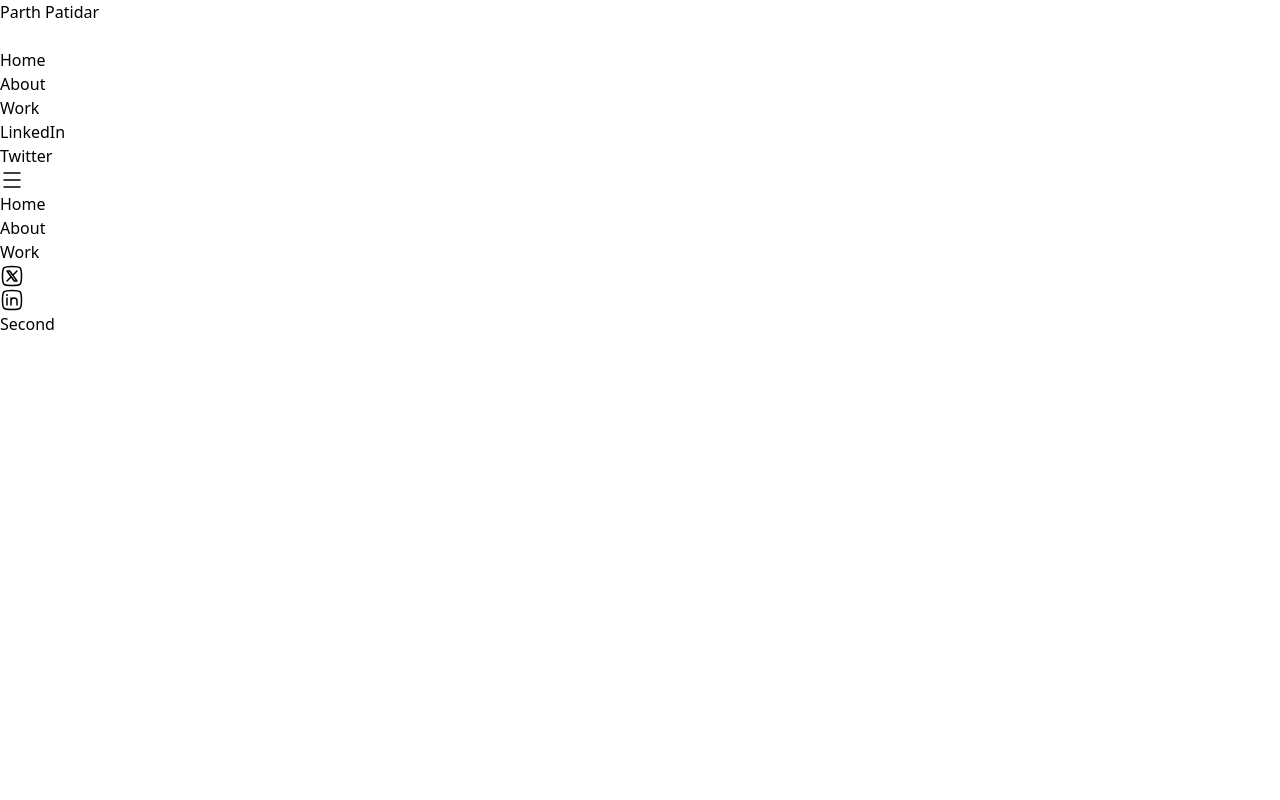
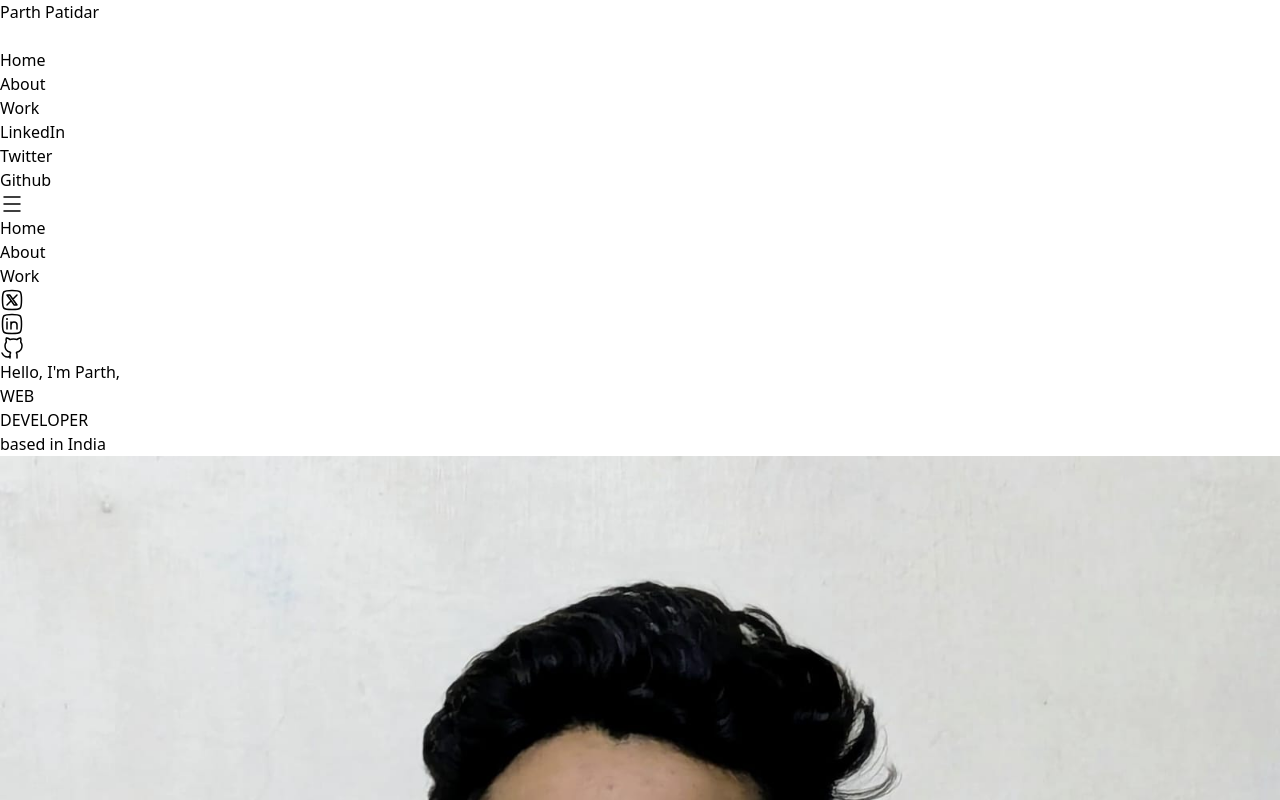
Before and after one commit to ParthPatidar04/Portfolio-Parth, a React (Vite) app in the folder portfolioWebsite/: page / in a window 1280 px wide. Shown: the top 800 px of the page. Built offline with nearby package versions, Linux system fonts and the light colour scheme.

Commit message:
add home

```diff
--- a/portfolioWebsite/index.html
+++ b/portfolioWebsite/index.html
@@ -6,7 +6,7 @@
     <meta name="viewport" content="width=device-width, initial-scale=1.0" />
     <title>Vite + React</title>
   </head>
-  <body class="bg-yellow-300 text-white">
+  <body class="bg-[#f1c27d] text-white">
     <div id="root"></div>
     <script type="module" src="/src/main.jsx"></script>
   </body>
--- a/portfolioWebsite/src/App.jsx
+++ b/portfolioWebsite/src/App.jsx
@@ -1,7 +1,8 @@
 
 import './App.css'
+import Home from './components/Home'
 import Navigation from './components/Navigation'
-import SlidingNavBar from './components/SlidingNavBar'
+
 
 function App() {
 
@@ -9,7 +10,7 @@ function App() {
   return (
     <>
       <Navigation />
-      {/* <SlidingNavBar /> */}
+      <Home />
     </>
   )
 }
--- /dev/null
+++ b/portfolioWebsite/src/components/Home.jsx
@@ -0,0 +1,25 @@
+import React from 'react'
+import profile from '../assets/profilePhoto.jpeg'
+
+function Home() {
+    return (
+            <div className='flex md:flex-row flex-col h-screen md:justify-around items-center md:items-center '>
+                <div className='animate-slide-left-to-right text-blue-800'>
+                    <div className='text-2xl'>
+                        Hello, I'm Parth,
+                    </div>
+                    <div className='text-[70px] font-extrabold'>
+                        WEB <br /> DEVELOPER
+                    </div>
+                    <div className='text-2xl'>
+                        based in India
+                    </div>
+                </div>
+                <div className=''>
+                    <img className='w-96 h-96 rounded-[180px]' src={profile} alt="" />
+                </div>
+            </div>
+    )
+}
+
+export default Home
--- a/portfolioWebsite/src/components/Navigation.jsx
+++ b/portfolioWebsite/src/components/Navigation.jsx
@@ -28,6 +28,7 @@ function Navigation() {
                                 <li className="mb-4">Work</li>
                                 <li className='mb-4'><a href="https://www.linkedin.com/in/parthpatidar2004?utm_source=share&utm_campaign=share_via&utm_content=pro">LinkedIn</a></li>
                                 <li className='mb-4'><a href="https://x.com/ParthPatidar004?t=hOHeZDcVUXPs7E1YbhheqQ&s=09">Twitter</a></li>
+                                <li><a href="https://github.com/ParthPatidar04">Github</a></li>
                             </ul>
                         </div>
                         <svg className='animation-ping' onClick={toggleSideBar} xmlns="http://www.w3.org/2000/svg" viewBox="0 0 24 24" width="24" height="24" color="#000000" fill="none">
@@ -43,19 +44,28 @@ function Navigation() {
                     <div className='cursor-pointer'>Work</div>
                 </div>
                 <div className='hidden md:flex md:basis-1/4 md:justify-center md:gap-x-14'>
+                    <a href="https://x.com/ParthPatidar004?t=hOHeZDcVUXPs7E1YbhheqQ&s=09">
                         <svg className='cursor-pointer' xmlns="http://www.w3.org/2000/svg" viewBox="0 0 24 24" width="24" height="24" color="#000000" fill="none">
                             <path d="M2.50012 12C2.50012 7.52166 2.50012 5.28249 3.89136 3.89124C5.28261 2.5 7.52178 2.5 12.0001 2.5C16.4785 2.5 18.7176 2.5 20.1089 3.89124C21.5001 5.28249 21.5001 7.52166 21.5001 12C21.5001 16.4783 21.5001 18.7175 20.1089 20.1088C18.7176 21.5 16.4785 21.5 12.0001 21.5C7.52178 21.5 5.28261 21.5 3.89136 20.1088C2.50012 18.7175 2.50012 16.4783 2.50012 12Z" stroke="currentColor" strokeWidth="1.5" strokeLinecap="round" strokeLinejoin="round" />
                             <path d="M7.00012 17L11.1937 12.8065M17.0001 7L12.8066 11.1935M12.8066 11.1935L9.7779 7H7.00012L11.1937 12.8065M12.8066 11.1935L17.0001 17H14.2223L11.1937 12.8065" stroke="currentColor" strokeWidth="1.5" strokeLinecap="round" strokeLinejoin="round" />
                         </svg>
+                    </a>
+                    <a href="https://www.linkedin.com/in/parthpatidar2004?utm_source=share&utm_campaign=share_via&utm_content=pro">
                         <svg className='cursor-pointer' xmlns="http://www.w3.org/2000/svg" viewBox="0 0 24 24" width="24" height="24" color="#000000" fill="none">
                             <path d="M7 10V17" stroke="currentColor" strokeWidth="1.5" strokeLinecap="round" strokeLinejoin="round" />
                             <path d="M11 13V17M11 13C11 11.3431 12.3431 10 14 10C15.6569 10 17 11.3431 17 13V17M11 13V10" stroke="currentColor" strokeWidth="1.5" strokeLinecap="round" strokeLinejoin="round" />
                             <path d="M7.00801 7L6.99902 7" stroke="currentColor" strokeWidth="2" strokeLinecap="round" strokeLinejoin="round" />
                             <path d="M2.5 12C2.5 7.52166 2.5 5.28249 3.89124 3.89124C5.28249 2.5 7.52166 2.5 12 2.5C16.4783 2.5 18.7175 2.5 20.1088 3.89124C21.5 5.28249 21.5 7.52166 21.5 12C21.5 16.4783 21.5 18.7175 20.1088 20.1088C18.7175 21.5 16.4783 21.5 12 21.5C7.52166 21.5 5.28249 21.5 3.89124 20.1088C2.5 18.7175 2.5 16.4783 2.5 12Z" stroke="currentColor" strokeWidth="1.5" strokeLinejoin="round" />
                         </svg>
+                    </a>
+                    <a href="https://github.com/ParthPatidar04">
+                        <svg className='cursor-pointer' xmlns="http://www.w3.org/2000/svg" viewBox="0 0 24 24" width="24" height="24" color="#000000" fill="none">
+                            <path d="M10 20.5675C6.57143 21.7248 3.71429 20.5675 2 17" stroke="currentColor" strokeWidth="1.5" strokeLinecap="round" strokeLinejoin="round" />
+                            <path d="M10 22V18.7579C10 18.1596 10.1839 17.6396 10.4804 17.1699C10.6838 16.8476 10.5445 16.3904 10.1771 16.2894C7.13394 15.4528 5 14.1077 5 9.64606C5 8.48611 5.38005 7.39556 6.04811 6.4464C6.21437 6.21018 6.29749 6.09208 6.31748 5.9851C6.33746 5.87813 6.30272 5.73852 6.23322 5.45932C5.95038 4.32292 5.96871 3.11619 6.39322 2.02823C6.39322 2.02823 7.27042 1.74242 9.26698 2.98969C9.72282 3.27447 9.95075 3.41686 10.1515 3.44871C10.3522 3.48056 10.6206 3.41384 11.1573 3.28041C11.8913 3.09795 12.6476 3 13.5 3C14.3524 3 15.1087 3.09795 15.8427 3.28041C16.3794 3.41384 16.6478 3.48056 16.8485 3.44871C17.0493 3.41686 17.2772 3.27447 17.733 2.98969C19.7296 1.74242 20.6068 2.02823 20.6068 2.02823C21.0313 3.11619 21.0496 4.32292 20.7668 5.45932C20.6973 5.73852 20.6625 5.87813 20.6825 5.9851C20.7025 6.09207 20.7856 6.21019 20.9519 6.4464C21.6199 7.39556 22 8.48611 22 9.64606C22 14.1077 19.8661 15.4528 16.8229 16.2894C16.4555 16.3904 16.3162 16.8476 16.5196 17.1699C16.8161 17.6396 17 18.1596 17 18.7579V22" stroke="currentColor" strokeWidth="1.5" strokeLinecap="round" strokeLinejoin="round" />
+                        </svg>
+                    </a>
                 </div>
             </nav>
-            <div>Second</div>
         </div>
     )
 }
--- a/portfolioWebsite/src/components/SlidingNavBar.jsx
+++ /dev/null
@@ -1,42 +0,0 @@
-import React, { useState } from 'react'
-
-function SlidingNavBar() {
-
-    // State to toggle side bar visibility.
-    const [isSideBarOpen, setIsSideBarOpen] = useState(false);
-
-    // Function to toggle side bar.
-    const toggleSideBar = () => {
-        setIsSideBarOpen(!isSideBarOpen);
-    }
-
-    return (
-        <div className='flex h-screen'>
-            {/* Making side bar */}
-            <div className={`fixed top-0 right-0 h-full bg-gray-800 text-white w-64 transform ${isSideBarOpen ? 'translate-x-0' : 'translate-x-full'}
-                         transition-transform duration-300 ease-in-out`}></div>
-            <div className='flex justify-end'>
-                <svg onClick={toggleSideBar} xmlns="http://www.w3.org/2000/svg" viewBox="0 0 24 24" width="24" height="24" color="#000000" fill="none">
-                    <path d="M4 5L20 5" stroke="currentColor" stroke-width="1.5" stroke-linecap="round" stroke-linejoin="round" />
-                    <path d="M4 12L20 12" stroke="currentColor" stroke-width="1.5" stroke-linecap="round" stroke-linejoin="round" />
-                    <path d="M4 19L20 19" stroke="currentColor" stroke-width="1.5" stroke-linecap="round" stroke-linejoin="round" />
-                </svg>
-            </div>
-            <ul className="p-4">
-                <li className="mb-4">Home</li>
-                <li className="mb-4">About</li>
-                <li className="mb-4">Work</li>
-            </ul>
-            {/* Main Content */}
-            <div>
-                <svg onClick={toggleSideBar} xmlns="http://www.w3.org/2000/svg" viewBox="0 0 24 24" width="24" height="24" color="#000000" fill="none">
-                    <path d="M4 5L20 5" stroke="currentColor" stroke-width="1.5" stroke-linecap="round" stroke-linejoin="round" />
-                    <path d="M4 12L20 12" stroke="currentColor" stroke-width="1.5" stroke-linecap="round" stroke-linejoin="round" />
-                    <path d="M4 19L20 19" stroke="currentColor" stroke-width="1.5" stroke-linecap="round" stroke-linejoin="round" />
-                </svg>
-            </div>
-        </div>
-    )
-}
-
-export default SlidingNavBar
--- a/portfolioWebsite/src/index.css
+++ b/portfolioWebsite/src/index.css
@@ -1,3 +1,18 @@
 @tailwind base;
 @tailwind components;
 @tailwind utilities;
+
+@keyframes slide-left-to-right{
+    0%{
+        transform: translateX(-100%);
+    }
+    100%{
+        transform: translateX(0);
+    }
+}
+
+@layer utilities{
+    .animate-slide-left-to-right{
+        animation: slide-left-to-right 1.5s ease-out forwards;
+    }
+}
```
Also changed, not shown: portfolioWebsite/src/assets/profilePhoto.jpeg (added). Lines whose indentation alone changed are shown as unchanged.
